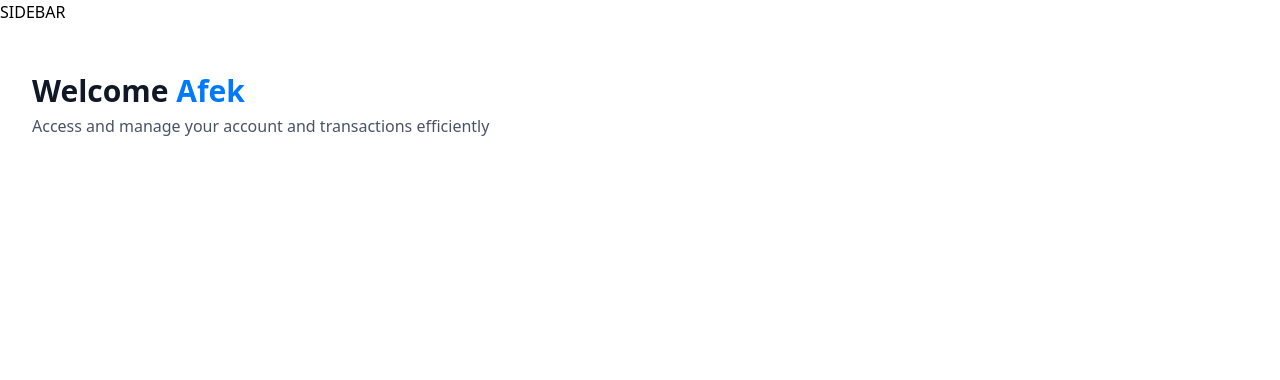
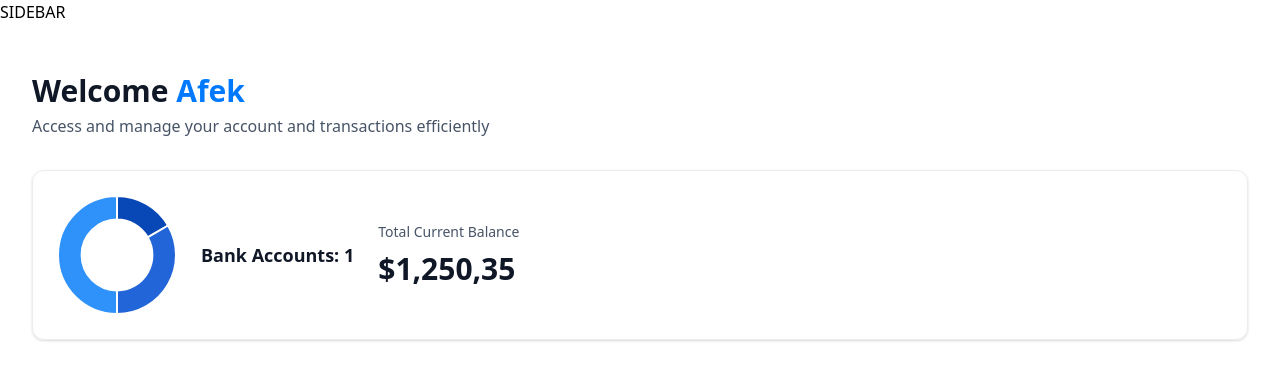
Before and after one commit to Afekadar/BankSite, a Next.js app: page / in a window 1280 px wide. Shown: the top 380 px of the page. Built offline with nearby package versions, Linux system fonts and the light colour scheme.

Commit message:
Balance
This is where the current balance, an uptick animation and a simple chart are added. This is using currently example values and not pulling from real accounts yet

```diff
--- a/app/(root)/page.tsx
+++ b/app/(root)/page.tsx
@@ -1,4 +1,5 @@
 import HeaderBox from "@/components/HeaderBox";
+import TotalBalanceBox from "@/components/TotalBalanceBox";
 
 const Home = () => {
   const loggedIn = { firstName: "Afek" };
@@ -13,6 +14,12 @@
             user={loggedIn?.firstName || "Guest"}
             subtext="Access and manage your account and transactions efficiently"
           />
+
+          <TotalBalanceBox
+            accounts={[]}
+            totalBanks={1}
+            totalCurrentBalance={1250.35}
+          />
         </header>
       </div>
     </section>
--- /dev/null
+++ b/components/AnimatedCounter.tsx
@@ -0,0 +1,13 @@
+"use client";
+
+import CountUp from "react-countup";
+
+const AnimatedCounter = ({ amount }: { amount: number }) => {
+  return (
+    <div className="w-full">
+      <CountUp decimals={2} decimal="," prefix="$" end={amount} />
+    </div>
+  );
+};
+
+export default AnimatedCounter;
--- /dev/null
+++ b/components/DoughnutChart.tsx
@@ -0,0 +1,35 @@
+"use client";
+
+import { Chart as ChartJS, ArcElement, Tooltip, Legend } from "chart.js";
+import { Doughnut } from "react-chartjs-2";
+
+ChartJS.register(ArcElement, Tooltip, Legend);
+
+const DoughnutChart = ({ accounts }: DoughnutChartProps) => {
+  const data = {
+    datasets: [
+      {
+        label: "Banks",
+        data: [1250, 2500, 3750],
+        backgroundColor: ["#0747b6", "#2265d8", "#2f91fa"],
+      },
+    ],
+    labels: ["Bank 1", "Bank 2", "Bank 3"],
+  };
+
+  return (
+    <Doughnut
+      data={data}
+      options={{
+        cutout: "60%",
+        plugins: {
+          legend: {
+            display: false,
+          },
+        },
+      }}
+    />
+  );
+};
+
+export default DoughnutChart;
--- /dev/null
+++ b/components/TotalBalanceBox.tsx
@@ -0,0 +1,30 @@
+import { formatAmount } from "@/lib/utils";
+import React from "react";
+import DoughnutChart from "./DoughnutChart";
+import AnimatedCounter from "./AnimatedCounter";
+
+const TotalBalanceBox = ({
+  accounts = [],
+  totalBanks,
+  totalCurrentBalance,
+}: TotlaBalanceBoxProps) => {
+  return (
+    <section className="total-balance">
+      <div className="total-balance-chart">
+        <DoughnutChart accounts={accounts} />
+      </div>
+
+      <div className="flex flex-col gap-6">
+        <h2 className="header-2">Bank Accounts: {totalBanks}</h2>
+      </div>
+      <div className="flex flex-col gap-2">
+        <p className="total-balance-label">Total Current Balance</p>
+        <div className="total-balance-amount flex-center gap-2">
+          <AnimatedCounter amount={totalCurrentBalance} />
+        </div>
+      </div>
+    </section>
+  );
+};
+
+export default TotalBalanceBox;
--- a/package.json
+++ b/package.json
@@ -11,11 +11,15 @@
   "dependencies": {
     "@radix-ui/react-icons": "^1.3.0",
     "@radix-ui/react-slot": "^1.1.0",
+    "chart.js": "^4.4.4",
     "class-variance-authority": "^0.7.0",
     "clsx": "^2.1.1",
     "lucide-react": "^0.446.0",
     "next": "14.2.13",
+    "query-string": "^9.1.0",
     "react": "^18",
+    "react-chartjs-2": "^5.2.0",
+    "react-countup": "^6.5.3",
     "react-dom": "^18",
     "tailwind-merge": "^2.5.2",
     "tailwindcss-animate": "^1.0.7"
```
Also changed, not shown: 1 other file (tests, documents, lock files or other folders).
